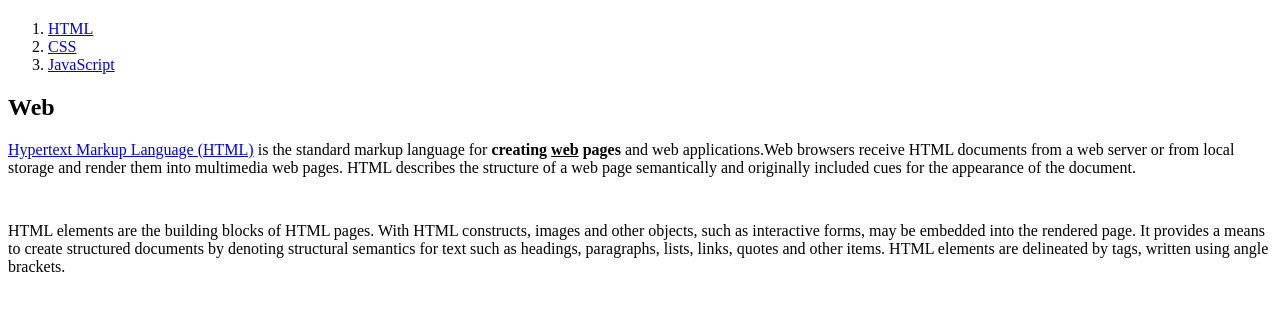
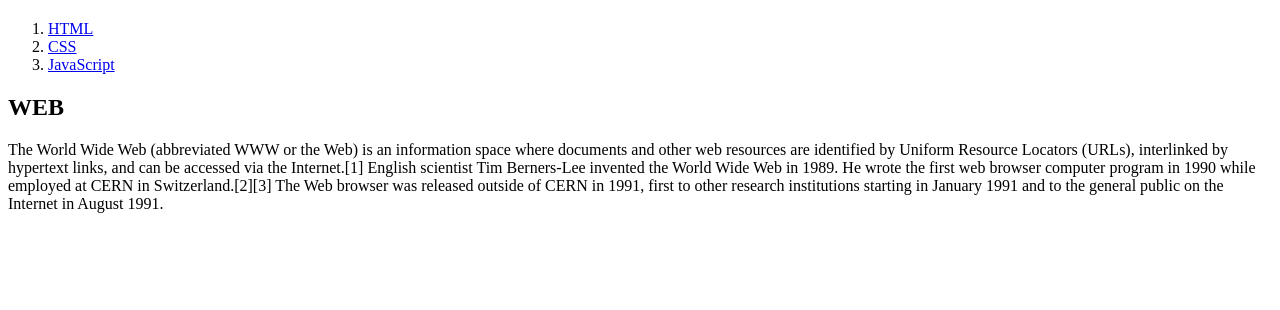
Before and after one commit to gitjyk/web1, a plain HTML site: page index.html in a window 1280 px wide. Shown: the part 60-370 px from the top of the page. Drawn offline with Linux system fonts and the light colour scheme.

Commit message:
second version

```diff
--- a/index.html
+++ b/index.html
@@ -1,7 +1,7 @@
 <!doctype html>
 <html>
 <head>
-  <title>WEB1 - Welcom</title>
+  <title>WEB1 - Welcome</title>
   <meta charset="utf-8">
 </head>
 <body>
@@ -11,9 +11,8 @@
     <li><a href="2.html">CSS</a></li>
     <li><a href="3.html">JavaScript</a></li>
   </ol>
-  <h2>Web</h2>
-  <p><a href="https://www.w3.org/TR/html5/" target="_blank" title="html5 speicification">Hypertext Markup Language (HTML)</a> is the standard markup language for <strong>creating <u>web</u> pages</strong> and web applications.Web browsers receive HTML documents from a web server or from local storage and render them into multimedia web pages. HTML describes the structure of a web page semantically and originally included cues for the appearance of the document.
-  </p><p style="margin-top:45px;">HTML elements are the building blocks of HTML pages. With HTML constructs, images and other objects, such as interactive forms, may be embedded into the rendered page. It provides a means to create structured documents by denoting structural semantics for text such as headings, paragraphs, lists, links, quotes and other items. HTML elements are delineated by tags, written using angle brackets.
+  <h2>WEB</h2>
+  <p>The World Wide Web (abbreviated WWW or the Web) is an information space where documents and other web resources are identified by Uniform Resource Locators (URLs), interlinked by hypertext links, and can be accessed via the Internet.[1] English scientist Tim Berners-Lee invented the World Wide Web in 1989. He wrote the first web browser computer program in 1990 while employed at CERN in Switzerland.[2][3] The Web browser was released outside of CERN in 1991, first to other research institutions starting in January 1991 and to the general public on the Internet in August 1991.
   </p>
 </body>
 </html>
```
Also changed, not shown: Test.html (added, +8 -0 lines).
